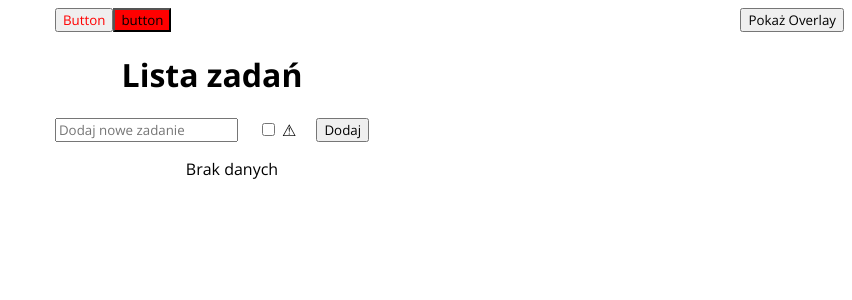
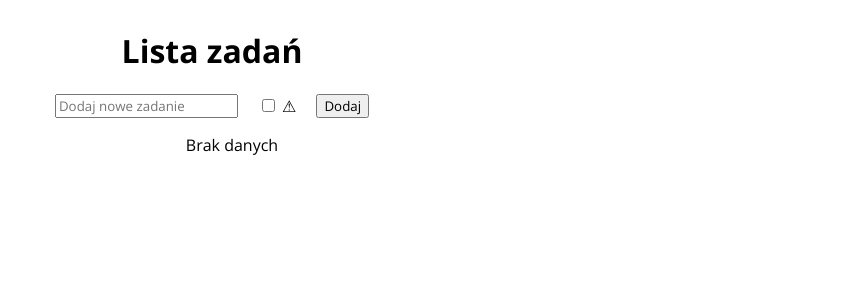
Before and after one commit to barmcoovy/zadania---react, a React (Create React App) app: page / in a window 1280 px wide. Shown: the top 300 px of the page, without its empty margins (428-1280 px from the left). Built offline with nearby package versions, Linux system fonts and the light colour scheme; the HTML template or start-up script is replaced by a standard one.

Commit message:
react-portal

```diff
--- a/public/index.html
+++ b/public/index.html
@@ -29,6 +29,7 @@
   <body>
     <noscript>You need to enable JavaScript to run this app.</noscript>
     <div id="root"></div>
+    <div id="overlay-root"></div>
     <!--
       This HTML file is a template.
       If you open it directly in the browser, you will see an empty page.
--- a/src/App.js
+++ b/src/App.js
@@ -1,25 +1,21 @@
 import { useState } from "react";
 import ToDo from "./components/ToDo";
-import Overlay from "./components/Overlay"
-import Button from "./components/Button"
+import Overlay from "./components/Overlay";
+import Button from "./components/Button";
 function App() {
+  const [isVisible, setIsVisible] = useState(false);
+  return (
+    <div>
+      {/* <Button/> */}
 
-      const [isVisible, setIsVisible] = useState(false);
-  return (
-
-    <div>
-      <Button/>
-
-
-      <ToDo/>
-      <button className='show-overlay-button' onClick={()=>setIsVisible(!isVisible)}>Pokaż Overlay</button>
-            {
+      <ToDo />
+      {/* <button className='show-overlay-button' onClick={()=>setIsVisible(!isVisible)}>Pokaż Overlay</button> */}
+      {/* {
         isVisible&&(
 
           <Overlay text={'To jest przezroczysty overlay'} onClose={()=>setIsVisible(!isVisible)}/>
         )
-      }
-
+      } */}
     </div>
   );
 }
--- a/src/components/Button.js
+++ b/src/components/Button.js
@@ -1,14 +1,13 @@
-import React from 'react'
-import styles from '../styles/Button.module.css'
-import '../styles/Style.css'
+import React from "react";
+import styles from "../styles/Button.module.css";
+import "../styles/Style.css";
 const Button = () => {
   return (
     <>
-        <button className={styles.error}>Button</button>
-        <button className='error'>button</button>
+      <button className={styles.error}>Button</button>
+      <button className="error">button</button>
+    </>
+  );
+};
 
-    </>
-  )
-}
-
-export default Button
+export default Button;
--- a/src/components/Form.js
+++ b/src/components/Form.js
@@ -1,14 +1,14 @@
-import React, {useState} from 'react'
+import React, { useState } from "react";
 
-const Form = ({dodajZadanie}) => {
-    const [tekst, setTekst] = useState('');
+const Form = ({ dodajZadanie }) => {
+  const [tekst, setTekst] = useState("");
   const [czyWyroznione, setCzyWyroznione] = useState(false);
 
   const handleSubmit = (e) => {
     e.preventDefault();
-        if (tekst.trim() !== '') {
+    if (tekst.trim() !== "") {
       dodajZadanie(tekst, czyWyroznione);
-            setTekst('');
+      setTekst("");
       setCzyWyroznione(false);
     }
   };
@@ -16,8 +16,8 @@ const Form = ({dodajZadanie}) => {
     display: "flex",
     justifyContent: "center",
     alignItems: "center",
-        gap: "20px"
-    }
+    gap: "20px",
+  };
   return (
     <form style={styles} onSubmit={handleSubmit}>
       <input
@@ -31,12 +31,12 @@ const Form = ({dodajZadanie}) => {
           type="checkbox"
           checked={czyWyroznione}
           onChange={(e) => setCzyWyroznione(e.target.checked)}
-                />{' '}
+        />{" "}
         &#9888;
       </label>
       <input type="submit" value="Dodaj" />
     </form>
-  )
-}
+  );
+};
 
-export default Form
+export default Form;
--- a/src/components/ToDo.js
+++ b/src/components/ToDo.js
@@ -1,11 +1,12 @@
-import React,  { useState } from 'react';
-import  Ramka  from './Ramka.js';
-import  Form  from './Form.js';
-import  Wpis  from './Wpis.js';
-import  BrakZadan from './BrakZadan.js';
-import '../styles/ToDo.css'
-import Overlay from './Overlay.js';
-const ToDo = ()=> {
+import React, { useState } from "react";
+import ReactDOM from "react-dom";
+import Ramka from "./Ramka.js";
+import Form from "./Form.js";
+import Wpis from "./Wpis.js";
+import BrakZadan from "./BrakZadan.js";
+import "../styles/ToDo.css";
+import Overlay from "./Overlay.js";
+const ToDo = () => {
   const [listaZadan, setListaZadan] = useState([]);
   const [overlay, setOverlay] = useState(false);
 
@@ -46,7 +47,6 @@ const ToDo = ()=> {
       <h1>Lista zadań</h1>
       <Form dodajZadanie={dodajZadanie} />
 
-
       <ul className="lista">
         {listaZadan.length === 0 ? (
           <BrakZadan />
@@ -65,12 +65,15 @@ const ToDo = ()=> {
         )}
       </ul>
 
-        {
-            overlay&&(
-                <Overlay text={"Usunięto zadanie"} onClose={()=>setOverlay(!overlay)}/>
-            )
-        }
+      {overlay &&
+        ReactDOM.createPortal(
+          <Overlay
+            text={"Usunięto zadanie"}
+            onClose={() => setOverlay(!overlay)}
+          />,
+          document.getElementById("overlay-root")
+        )}
     </Ramka>
   );
-}
+};
 export default ToDo;
```
Also changed, not shown: src/components/BrakZadan.js (+4 -6 lines), src/components/Ramka.js (+5 -9 lines). Lines whose indentation alone changed are shown as unchanged.
